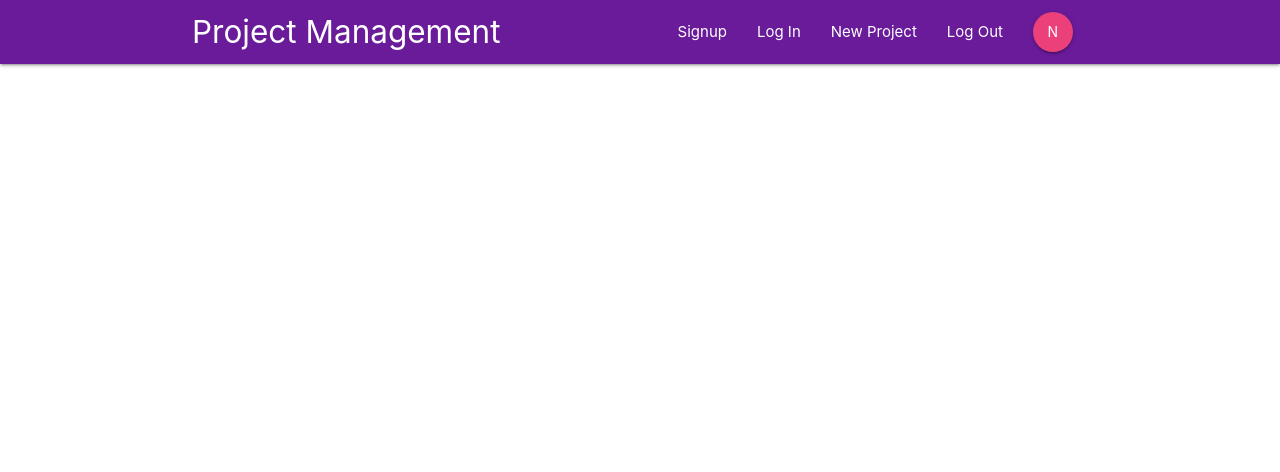
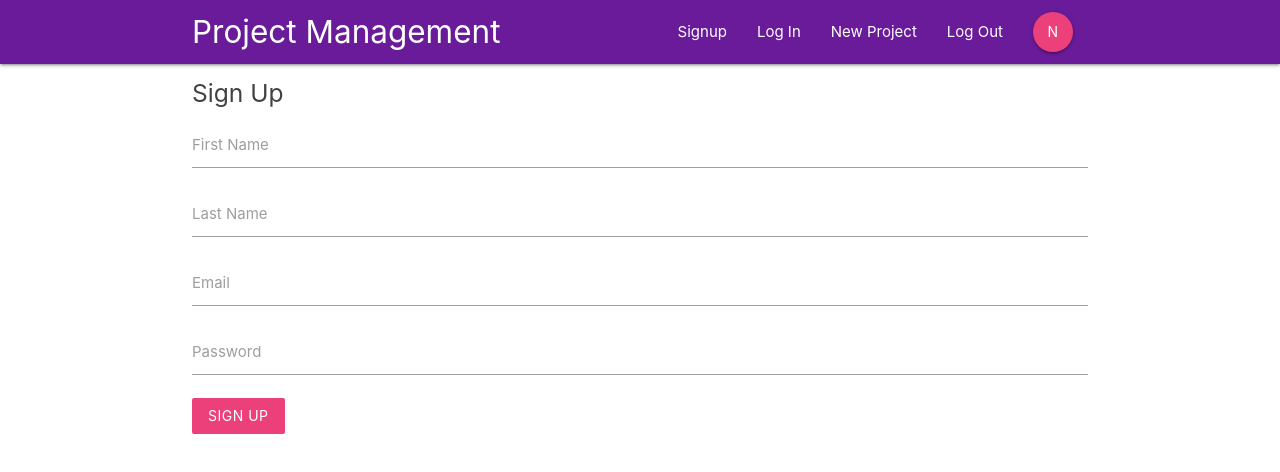
Before and after one commit to jps27CSE/Project-Management-App, a React (Create React App) app: page /signup in a window 1280 px wide. Shown: the top 472 px of the page. Built offline with nearby package versions, Linux system fonts and the light colour scheme.

Commit message:
Login & Signup Components

```diff
--- a/public/index.html
+++ b/public/index.html
@@ -43,6 +43,9 @@
       To begin the development, run `npm start` or `yarn start`.
       To create a production bundle, use `npm run build` or `yarn build`.
     -->
+    <!-- Compiled and minified JavaScript -->
+    <script src="https://cdnjs.cloudflare.com/ajax/libs/materialize/1.0.0/js/materialize.min.js"></script>
+
 </body>
 
 </html>
--- a/src/App.js
+++ b/src/App.js
@@ -3,6 +3,8 @@
 import Navbar from './components/layout/Navbar'
 import Dashboard from './components/dashboard/Dashboard'
 import ProjectDetails from './components/projects/ProjectDetails'
+import SignIn from './components/auth/SignIn'
+import SignUp from './components/auth/SignUp'
 class App extends Component {
   render() {
     return (
@@ -12,6 +14,8 @@
           <Switch>
             <Route exact path="/" component={Dashboard} />
             <Route path="/project/:id" component={ProjectDetails} />
+            <Route path="/signin" component={SignIn} />
+            <Route path="/signup" component={SignUp} />
           </Switch>
         </div>
       </BrowserRouter>
--- a/src/components/auth/SignIn.js
+++ b/src/components/auth/SignIn.js
@@ -0,0 +1,39 @@
+import React, { Component } from 'react'
+
+class SignIn extends Component {
+    state = {
+        email: '',
+        password: ''
+    }
+    handleChange = (e) => {
+        this.setState({
+            [e.target.id]: e.target.value
+        })
+    }
+    handleSubmit = (e) => {
+        e.preventDefault()
+        console.log(this.state)
+    }
+    render() {
+        return (
+            <div className="container">
+                <form className="white" onSubmit={this.handleSubmit}>
+                    <h5 className="grey-text text-darken-3">Sign In</h5>
+                    <div className="input-field">
+                        <label htmlFor="email">Email</label>
+                        <input type="email" id='email' onChange={this.handleChange} />
+                    </div>
+                    <div className="input-field">
+                        <label htmlFor="password">Password</label>
+                        <input type="password" id='password' onChange={this.handleChange} />
+                    </div>
+                    <div className="input-field">
+                        <button className="btn pink lighten-1 z-depth-0">Login</button>
+                    </div>
+                </form>
+            </div>
+        )
+    }
+}
+
+export default SignIn
--- a/src/components/auth/SignUp.js
+++ b/src/components/auth/SignUp.js
@@ -0,0 +1,55 @@
+import React, { Component } from 'react'
+
+class SignUp extends Component {
+    state = {
+        email: '',
+        password: '',
+        firstName: '',
+        lastName: ''
+    }
+    handleChange = (e) => {
+        this.setState({
+            [e.target.id]: e.target.value
+        })
+    }
+    handleSubmit = (e) => {
+        e.preventDefault()
+        console.log(this.state)
+    }
+    render() {
+        return (
+            <div className="container">
+                <form className="white" onSubmit={this.handleSubmit}>
+                    <h5 className="grey-text text-darken-3">Sign Up</h5>
+
+                    <div className="input-field">
+                        <label htmlFor="firstName">First Name</label>
+                        <input type="text" id='firstName' onChange={this.handleChange} />
+                    </div>
+
+                    <div className="input-field">
+                        <label htmlFor="lastName">Last Name</label>
+                        <input type="text" id='lastName' onChange={this.handleChange} />
+                    </div>
+
+                    <div className="input-field">
+                        <label htmlFor="email">Email</label>
+                        <input type="email" id='email' onChange={this.handleChange} />
+                    </div>
+
+                    <div className="input-field">
+                        <label htmlFor="password">Password</label>
+                        <input type="password" id='password' onChange={this.handleChange} />
+                    </div>
+
+                    <div className="input-field">
+                        <button className="btn pink lighten-1 z-depth-0">Sign Up</button>
+                    </div>
+
+                </form>
+            </div>
+        )
+    }
+}
+
+export default SignUp
```
